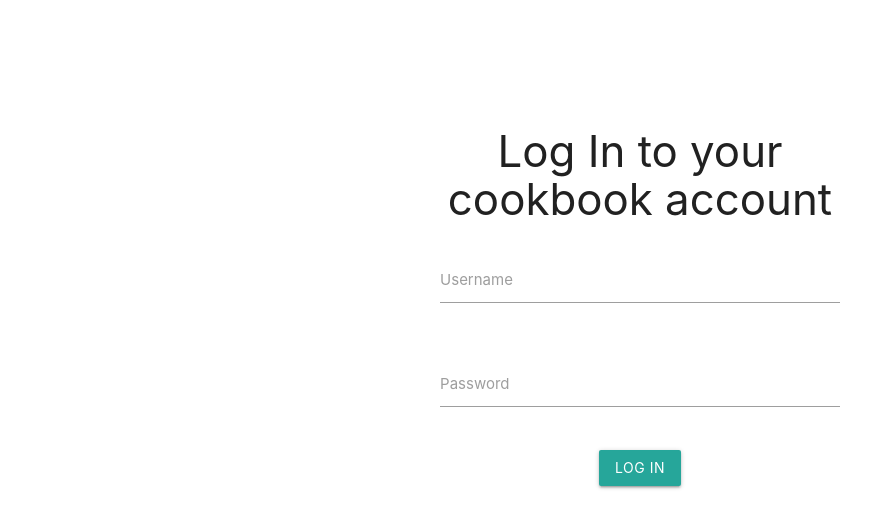
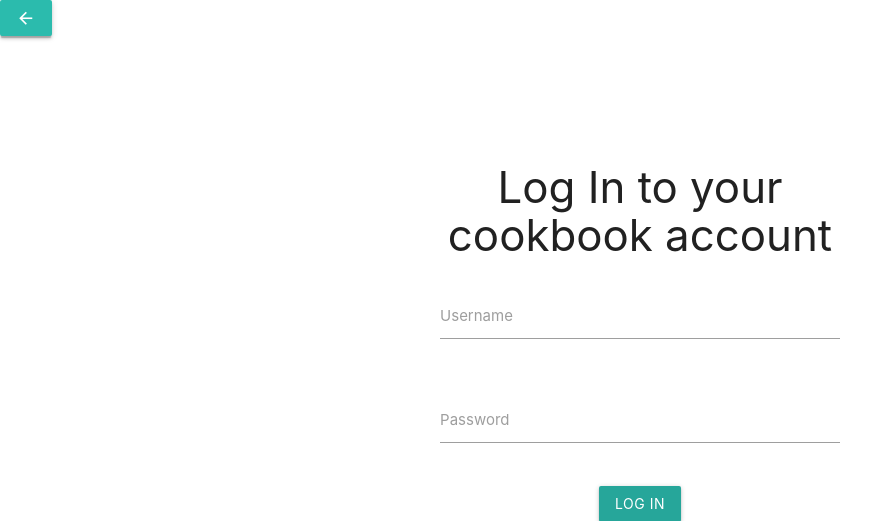
Before and after one commit to Code-Institute-Submissions/Code-Institute-Milestone-3-Data-Centric-Dev-Python-Flask, a Flask app: page /log_in in a window 1280 px wide. Shown: the top 521 px of the page, without its empty margins (0-894 px from the left). Run offline with Flask 2, Linux system fonts and the light colour scheme; some libraries are stand-ins or nearby versions.

Commit message:
Added back button in login to landing page

```diff
--- a/templates/login.html
+++ b/templates/login.html
@@ -3,6 +3,7 @@
 
 <!-- Sing In section -->
 <section class="sing-up-container" id="sign-up">
+   <div class="arrow-back"><a href="{{ url_for('landing_page') }}" class="waves-effect waves-light btn"><i class="material-icons">arrow_back</i></a></div>
    <div class="row container sign-up--padding-top">
       <h3 class="center-align">Log In to your cookbook account</h3>
       <form class="col s12">
@@ -18,7 +19,7 @@
                <label for="password">Password</label>
             </div>
          </div>
-         <div class="center-align"> <a class="waves-effect waves-light btn">Log In</a></div>
+         <div class="center-align"><a class="waves-effect waves-light btn">Log In</a></div>
       </form>
    </div>
 </section>
```
